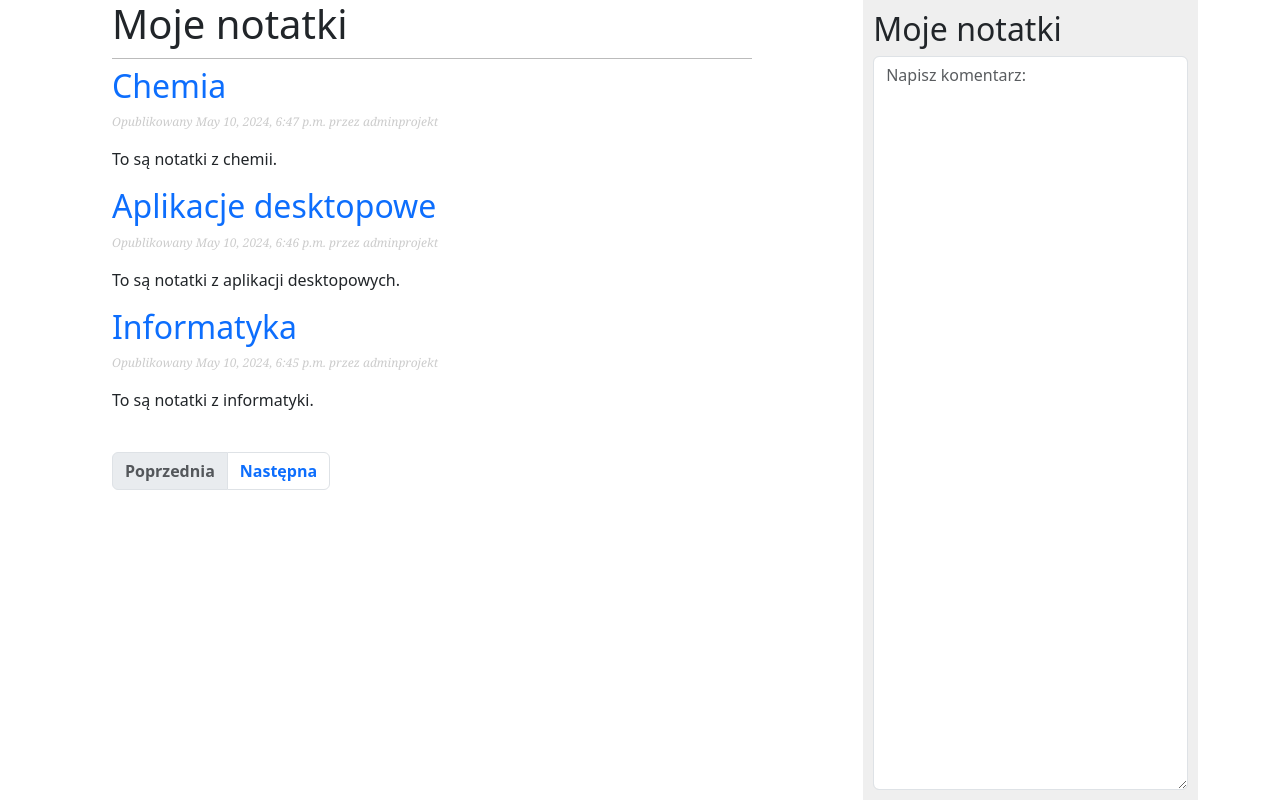
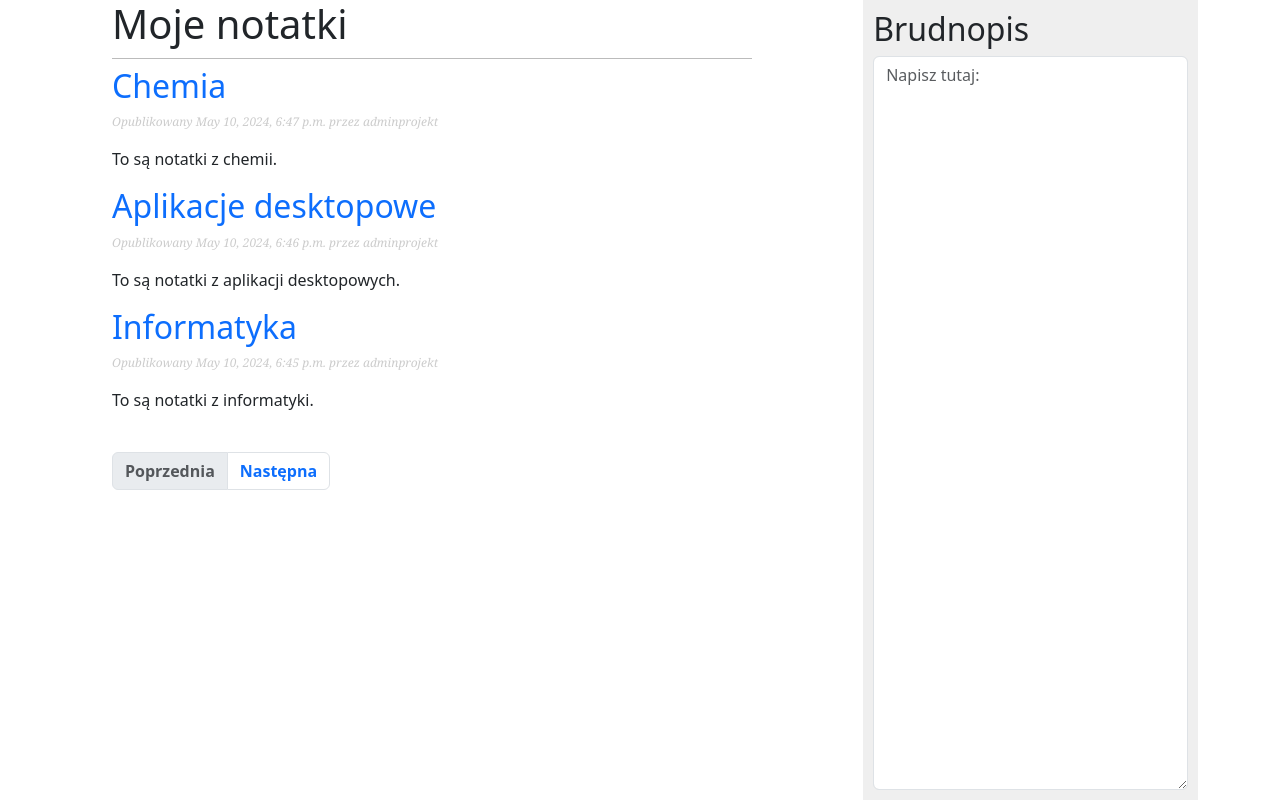
Before and after one commit to Monka3tp/django_notatki_PROJEKT, a Django app: page /notatki/ in a window 1280 px wide. Run offline with Django 5.2, Linux system fonts and the light colour scheme; data comes from the database, SQL or seed files in the repository; both versions use the stored data as it was after the commit; parts of the project's set-up code (start-up, migrations or seed data) failed here and were passed over.

Commit message:
kod 10.05 monia

```diff
--- a/notatki/templates/notatki/base.html
+++ b/notatki/templates/notatki/base.html
@@ -14,8 +14,8 @@
         {% endblock %}
     </div>
     <div id="sidebar">
-        <h2>Moje notatki</h2>
-        <textarea class="form-control" placeholder="Napisz komentarz:" cols="30" rows="30"></textarea>
+        <h2>Brudnopis</h2>
+        <textarea class="form-control" placeholder="Napisz tutaj:" cols="30" rows="30"></textarea>
     </div>
     </div>
 <script src="https://cdn.jsdelivr.net/npm/bootstrap@5.3.3/dist/js/bootstrap.bundle.min.js" integrity="sha384-YvpcrYf0tY3lHB60NNkmXc5s9fDVZLESaAA55NDzOxhy9GkcIdslK1eN7N6jIeHz" crossorigin="anonymous"></script>
--- a/notatki/urls.py
+++ b/notatki/urls.py
@@ -6,5 +6,5 @@ app_name = 'notatki'
 urlpatterns = [
     #path('', views.post_list, name='post_list'),
     path('', views.PostListView.as_view(), name='post_list'),
-    path('<int:year>/<int:month>/<int:day>/<slug:slug>/', views.post_detail, name='post_detail')
+    path('<int:year>/<int:month>/<int:day>/<slug:slug>/', views.post_detail, name='post_detail'),
 ]
--- a/notatki/views.py
+++ b/notatki/views.py
@@ -3,6 +3,7 @@ from django.views.generic import ListView
 
 from notatki.models import Post, Comment
 from .forms import CommentForm
+from taggit.models import Tag
 
 # Create your views here.
 # def post_list(request):
--- a/notatki_projektDjango/settings.py
+++ b/notatki_projektDjango/settings.py
@@ -39,6 +39,7 @@ INSTALLED_APPS = [
     'django.contrib.staticfiles',
     'notatki.apps.NotatkiConfig',
     'bootstrap5',
+    'taggit',
 ]
 
 MIDDLEWARE = [
```
Also changed, not shown: db.sqlite3, notatki/migrations/0003_post_tags.py (added).
